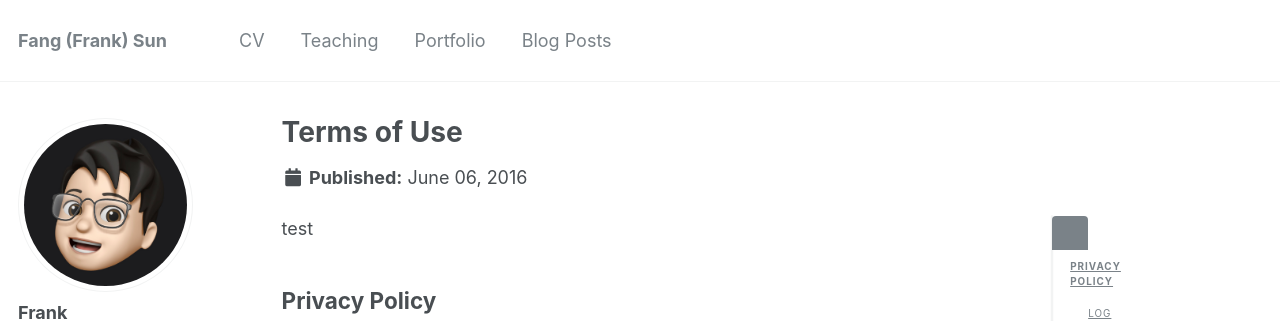
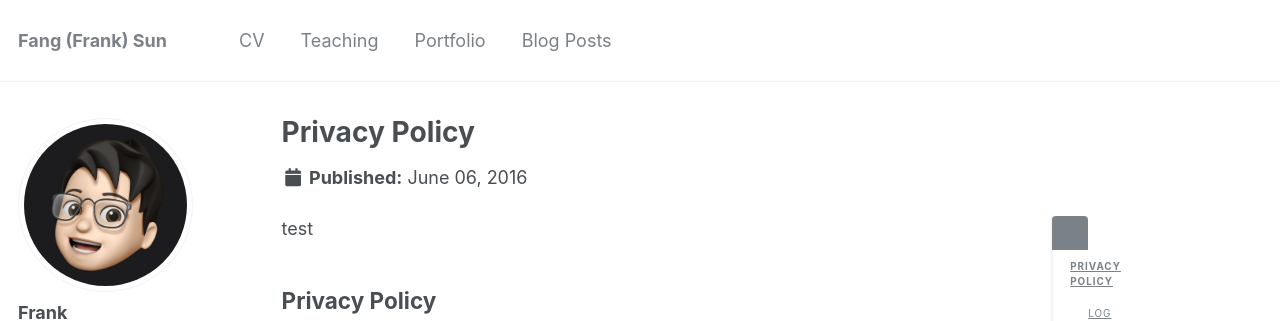
Before and after one commit to FangFrankSun/AcademicPage, a Jekyll site: the page built from _pages/privacy.md, in a window 1280 px wide and 900 px high. Shown: the top 321 px of the window. Built offline with Jekyll 4.4.1, drawn with Linux system fonts in a browser that asks for light colours.

Commit message:
Update and rename terms_of_use.md to privacy.md

```diff
--- a/_pages/terms_of_use.md
+++ b/_pages/privacy.md
@@ -1,6 +1,6 @@
 ---
-permalink: /terms/
-title: "Terms of Use"
+permalink: /privacy/
+title: "Privacy Policy"
 modified: 2016-06-06
 ---
 
```
